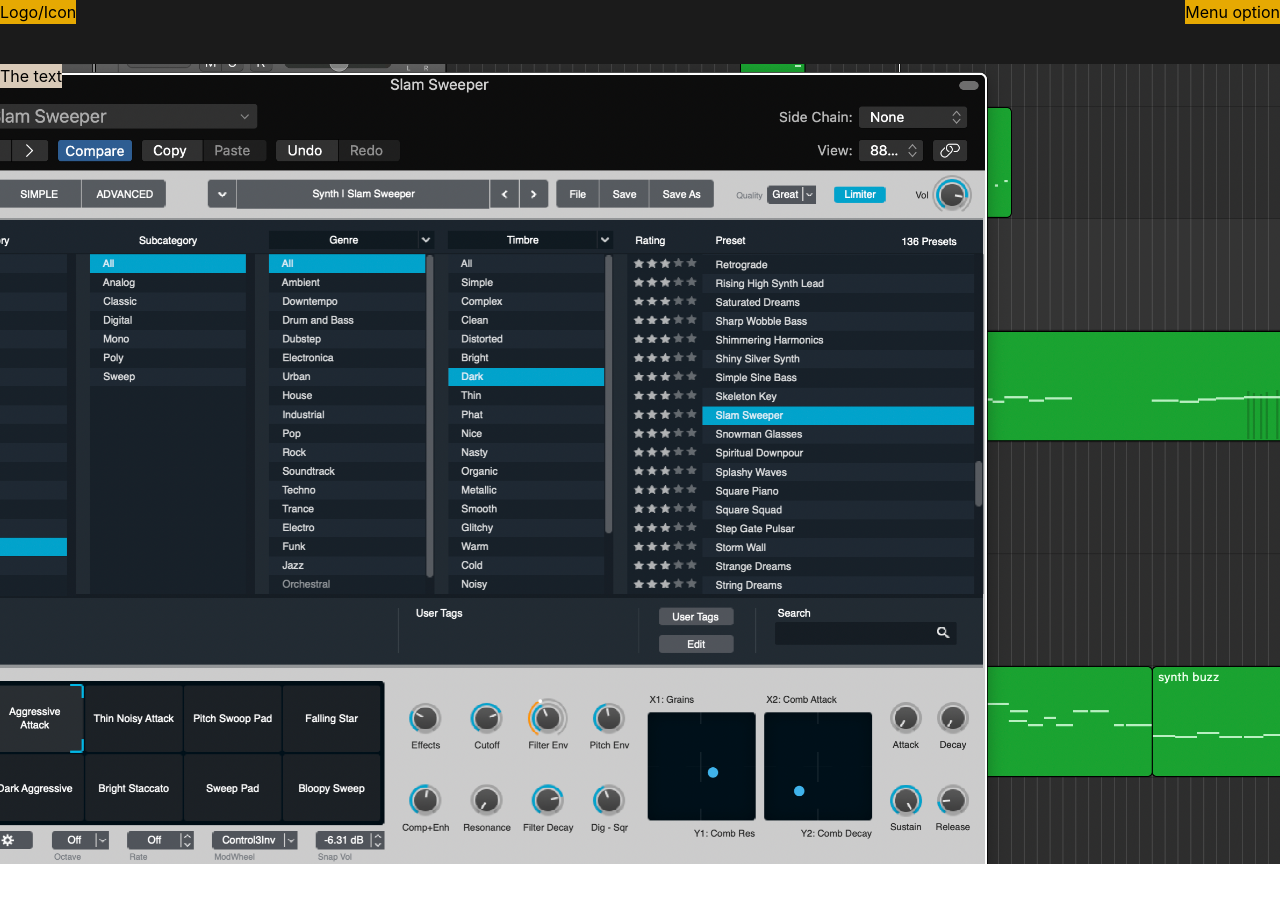
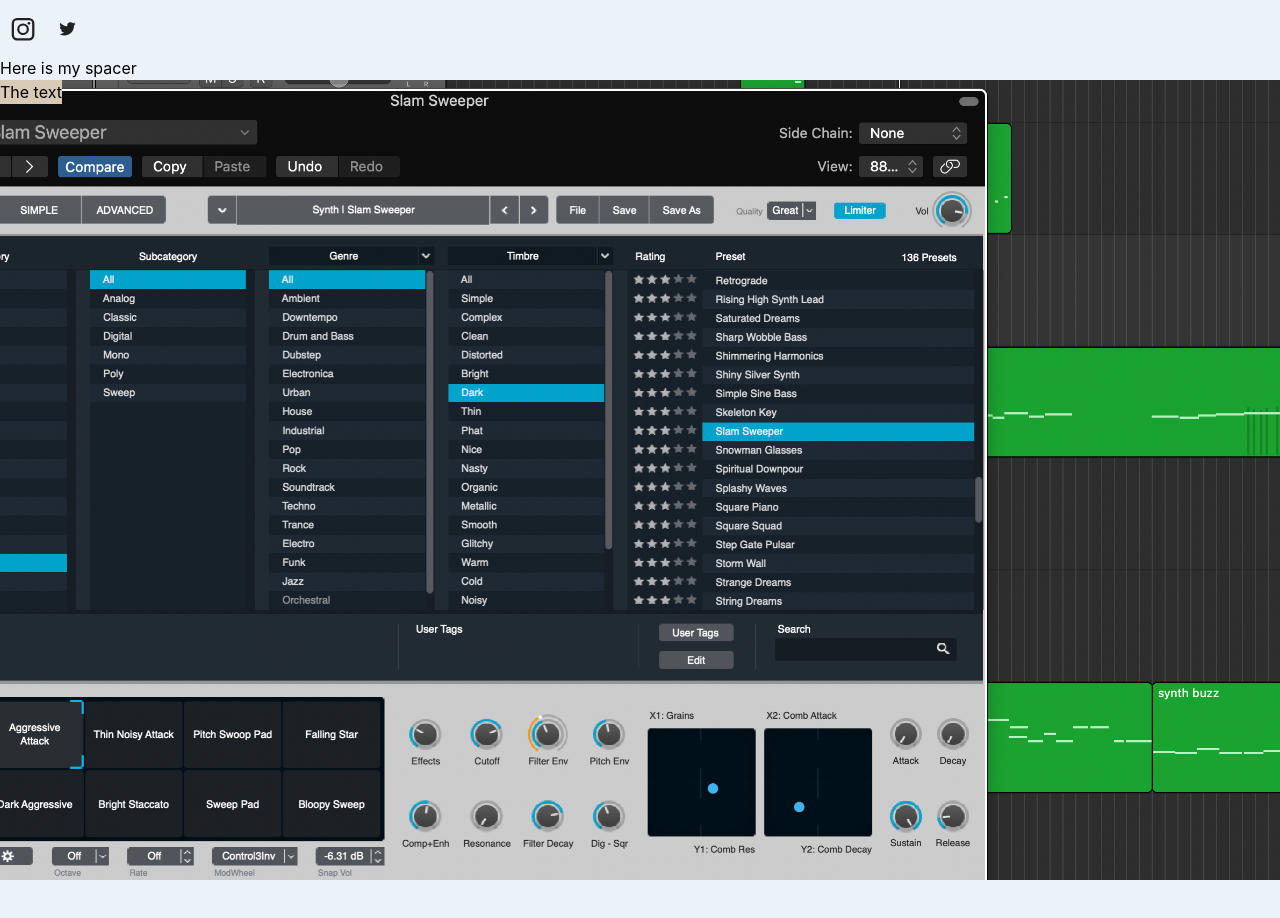
Before and after one commit to PinedaVictor/a-la-mode, a React (Vite) app: page / in a window 1280 px wide. Shown: the top 918 px of the page. Built offline with nearby package versions, Linux system fonts and the light colour scheme.

Commit message:
Added spacer component, icon vectors, ts svg module and updated header component

```diff
--- a/src/App.tsx
+++ b/src/App.tsx
@@ -2,13 +2,17 @@ import React from "react";
 import "./styles/App.css";
 import { Header } from "./components/header/Header";
 import { Hero } from "./components/hero/Hero";
+import { Spacer } from "./components/elements/spacers/Spacer";
 
 export const App: React.FC = () => {
   return (
     <>
       <Header />
+      <Spacer height="35rem">
+        <p>Here is my spacer</p>
+      </Spacer>
       <Hero />
-      <div className=" h-[50rem]"></div>
+      <div className=" h-[50rem] bg-offWhite"></div>
     </>
   );
 };
--- /dev/null
+++ b/src/components/elements/spacers/Spacer.tsx
@@ -0,0 +1,15 @@
+import React from "react";
+
+interface SpacerProps {
+  height: string;
+}
+
+export const Spacer: React.FC<SpacerProps> = (props) => {
+  return (
+    <>
+      <div className={`h-[${props.height}] bg-offWhite w-screen`}>
+        {props.children}
+      </div>
+    </>
+  );
+};
--- a/src/components/header/Header.tsx
+++ b/src/components/header/Header.tsx
@@ -1,13 +1,25 @@
 import React from "react";
+import ig from "../../assets/icons/ig.svg";
+import twitter from "../../assets/icons/twitter.svg";
 
 export const Header: React.FC = () => {
   return (
     <>
-      <header className="bg-offBlack w-screen h-16 sticky top-0 z-50">
-        <div className="bg-yellow absolute left-0">Logo/Icon</div>
-        <div className="flex flex-row right-0 absolute bg-yellow">
+      <header className="bg-offWhite w-screen h-14 sticky top-0 z-50">
+        <div className=" absolute left-0 flex">
+          <picture>
+            <source type="image/svg+xml" srcSet={ig} />
+            <img src={ig} width={45} alt="Instagram icon" />
+          </picture>
+          <picture>
+            <source type="image/svg+xml" srcSet={twitter} />
+            <img src={twitter} width={45} alt="Twitter icon" />
+          </picture>
+        </div>
+        {/* TODO: Menu */}
+        {/* <div className="flex flex-row right-0 absolute bg-yellow">
           <div>Menu option</div>
-        </div>
+        </div> */}
       </header>
     </>
   );
--- a/src/index.d.ts
+++ b/src/index.d.ts
@@ -1,2 +1,3 @@
 declare module "*.png";
 declare module "*.jpg";
+declare module "*.svg";
```
Also changed, not shown: src/assets/icons/ig.svg (added), src/assets/icons/twitter.svg (added).
